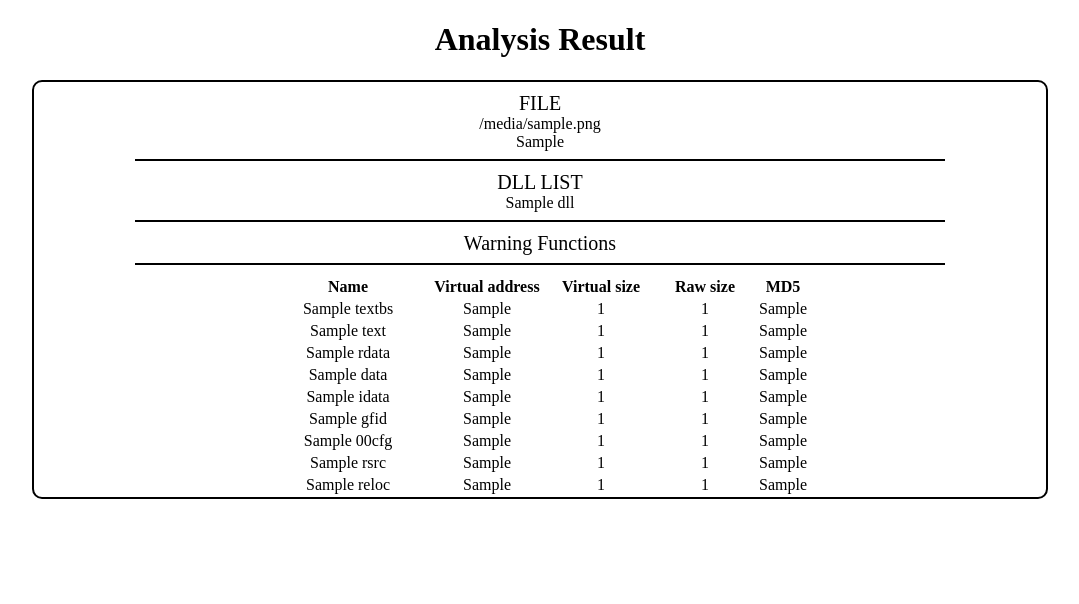
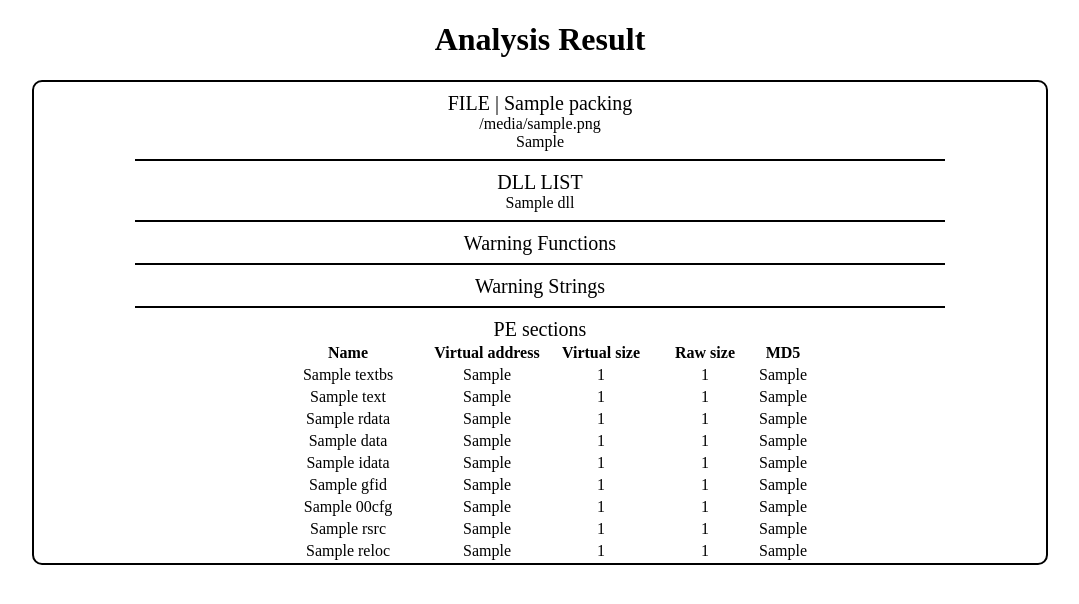
Before and after one commit to tlatkdgus1/DaemaTotal, a Django app: template analysis/templates/analysisHTML/result.html in a window 1280 px wide. Shown: the top 604 px of the page, without its empty margins (100-1179 px from the left). Run offline with Django 3.2, Linux system fonts and the light colour scheme; the template is opened without the code that fills it: most values are stand-ins (such as "Sample title", 1, 10 or a date in 2020).

Commit message:
warning strings

```diff
--- a/analysis/packing_pkg/packing.py
+++ b/analysis/packing_pkg/packing.py
@@ -1,8 +1,7 @@
 from . import upx
 
-packing = []
 def check_packing():
     upx_packing = upx.upx_unpack()
-
-    packing.append(upx_packing)
+    packing = ""
+    packing = upx_packing
     return packing
--- a/analysis/packing_pkg/upx.py
+++ b/analysis/packing_pkg/upx.py
@@ -10,4 +10,4 @@
         string.set_strings()
         return "UPX"
 
-    return False
+    return None
--- a/analysis/templates/analysisHTML/result.html
+++ b/analysis/templates/analysisHTML/result.html
@@ -9,7 +9,11 @@
 <body>
 <center><h1>Analysis Result</h1></center>
 <div id="result">
-    <div style="font-size:20px; margin-top:10px">FILE</div>
+    <div style="font-size:20px; margin-top:10px">FILE
+    {% if dict.packing != None %}
+        | {{ dict.packing }}
+        {% endif %}
+    </div>
     {{ dict.filename }}<br>
     {{ dict.sha256 }}
     {% if dict.isVirus == "THIS IS VIRUS" %}
@@ -24,10 +28,16 @@
     {% endfor %}
     <hr color="black" style="width:80%; border=1px; margin-bottom: 10px">
     <div style="font-size:20px; margin-top: 10px">Warning Functions</div>
-    {% for warning in dict.warnings %}
+    {% for warning in dict.warning_functions %}
         {{ warning }}
     {% endfor %}
     <hr color="black" style="width:80%; border=1px; margin-bottom: 10px">
+    <div style="font-size:20px; margin-top: 10px">Warning Strings</div>
+    {% for warning in dict.warning_strings %}
+        {{ warning }}<br>
+    {% endfor %}
+    <hr color="black" style="width:80%; border=1px; margin-bottom: 10px">
+    <div style="font-size:20px; margin-top:10px">PE sections</div>
     <table style="margin-left: auto; margin-right: auto;">
         <tr>
             <th><span style="width:150px;display:inline-block;">Name</span></th>
--- a/analysis/views.py
+++ b/analysis/views.py
@@ -11,6 +11,7 @@
 from analysis.virus_pkg import virus_info
 from analysis.virus_pkg import virus
 from analysis.virus_pkg.virus_detection.detect_signature import signature_get
+from analysis.virus_pkg.virus_detection.detect_heuristic import heuristic_get
 
 
 path_file = "/mnt/c/Users/Sim/PycharmProjects/DaemaTotal/media/file/"
@@ -39,8 +40,10 @@
                 'dlls' : virus_info.get_dll(),
                 'isVirus' : virus.virus_check(),
                 'filename' : virus_settings.get_fileName(),
-                'warnings' : function.function_warning(),
+                'warning_functions' : function.function_warning(),
+                'warning_strings' : heuristic_get.heuristic_string(),
                 'sha256' :signature_get.get_sha256(),
+                'packing' : virus_analysis.analysis_packing(),
                 'textbss' : virus_info.get_section(0),
                 'text' : virus_info.get_section(1),
                 'rdata': virus_info.get_section(2),
--- a/analysis/virus_pkg/virus_detection/detect_heuristic/heuristic_compare.py
+++ b/analysis/virus_pkg/virus_detection/detect_heuristic/heuristic_compare.py
@@ -36,7 +36,6 @@
         virus_functions = virus.function.all()
         for virus_function in virus_functions:
             for function in functions:
-                print(virus_function.function+" : "+function)
                 if virus_function.function == function:
                     function_match = function_match + 1
     for function in functions:
--- a/analysis/virus_pkg/virus_info.py
+++ b/analysis/virus_pkg/virus_info.py
@@ -12,8 +12,9 @@
         print (sect.get_hash_sha256())
 
 def get_section(num):
-
     pe = virus_settings.get_pe()
+    for i in pe.sections:
+        print(i)
     section = pe.sections[num]
     return_dict = {
         'name' : section.Name,
```
Also changed, not shown: db.sqlite3, 1 other file.
